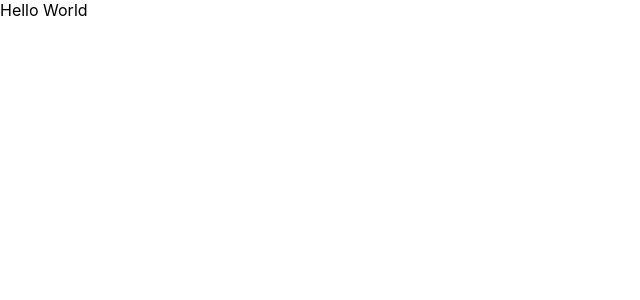
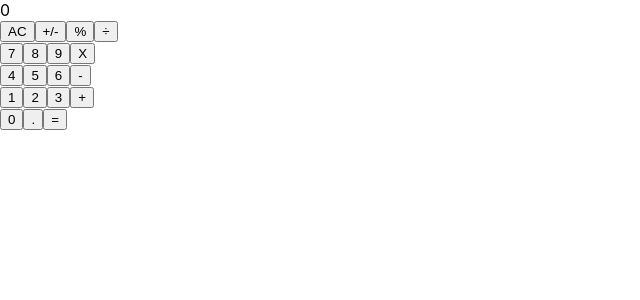
Before and after one commit to lucasmazo32/calculator, a React (Create React App) app: page / in a window 1280 px wide. Shown: the top 300 px of the page, without its empty margins (0-640 px from the left). Built offline with nearby package versions, Linux system fonts and the light colour scheme.

Commit message:
creation of all the components

```diff
--- a/src/components/App.js
+++ b/src/components/App.js
@@ -1,13 +1,71 @@
 import React from 'react';
 import PropTypes from 'prop-types';
-import Big from 'big.js';
 
-function name(params) {
-
+function Display(props) {
+  return (
+    <span className="display">{props.result}</span>
+  );
 }
 
-export default function App() {
+Display.defaultProps = {
+  result: '0',
+};
+
+Display.propTypes = {
+  result: PropTypes.string,
+};
+
+function Button(props) {
+  return <button>{props.name}</button>;
+}
+
+Button.propTypes = {
+  name: PropTypes.string,
+};
+
+function ButtonPanel() {
   return (
-    <div>Hello World</div>
+    <div>
+      <div>
+        <Button name="AC" />
+        <Button name="+/-" />
+        <Button name="%" />
+        <Button name="÷" />
+      </div>
+      <div>
+        <Button name="7" />
+        <Button name="8" />
+        <Button name="9" />
+        <Button name="X" />
+      </div>
+      <div>
+        <Button name="4" />
+        <Button name="5" />
+        <Button name="6" />
+        <Button name="-" />
+      </div>
+      <div>
+        <Button name="1" />
+        <Button name="2" />
+        <Button name="3" />
+        <Button name="+" />
+      </div>
+      <div>
+        <Button name="0" />
+        <Button name="." />
+        <Button name="=" />
+      </div>
+    </div>
   );
 }
+
+function App() {
+  return (
+    <div className="container">
+      <Display />
+      <ButtonPanel />
+    </div>
+  );
+}
+
+export default App;
--- a/src/index.js
+++ b/src/index.js
@@ -5,9 +5,7 @@
 import * as serviceWorker from './serviceWorker';
 
 ReactDOM.render(
-  <React.StrictMode>
-    <App />
-  </React.StrictMode>,
+  <App />,
   document.getElementById('root'),
 );
 
```
Also changed, not shown: 1 other file (tests, documents, lock files or other folders).
